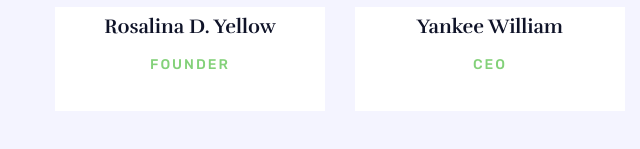
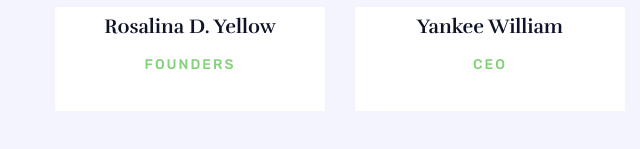
Before and after one commit to hellotunmbi/sample-site, a plain HTML site: page index.html in a window 1280 px wide. Shown: the part 991-1140 px from the top of the page, 0-640 px from the left. Drawn offline with Linux system fonts and the light colour scheme; some packages are replaced by stand-ins of ours.

Commit message:
tiny edit

```diff
--- a/index.html
+++ b/index.html
@@ -115,7 +115,7 @@
                             <div class="team-content white-bg">
                                 <div class="team-title">
                                     <h3>Rosalina D. Yellow</h3>
-                                    <span>Founder</span>
+                                    <span>Founders</span>
                                 </div>
                             </div>
                         </div>
```
